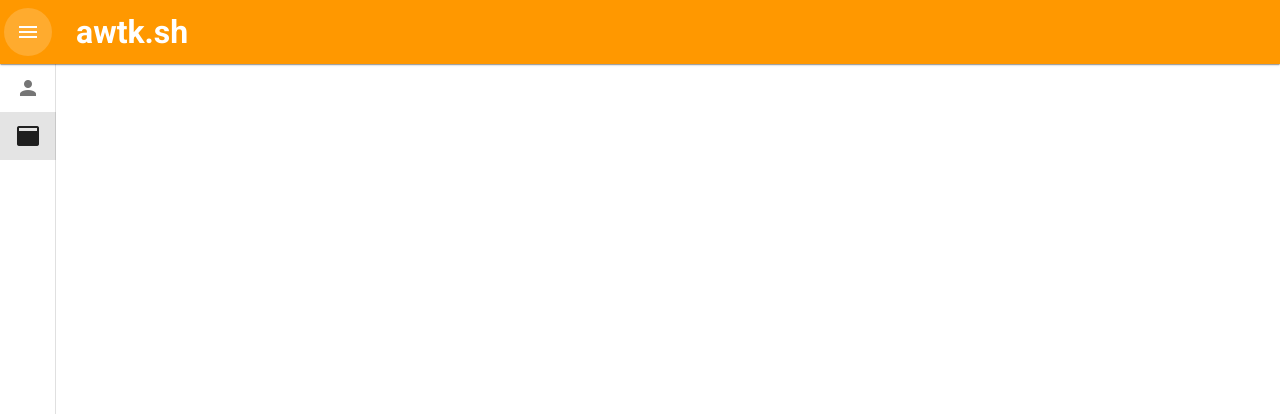
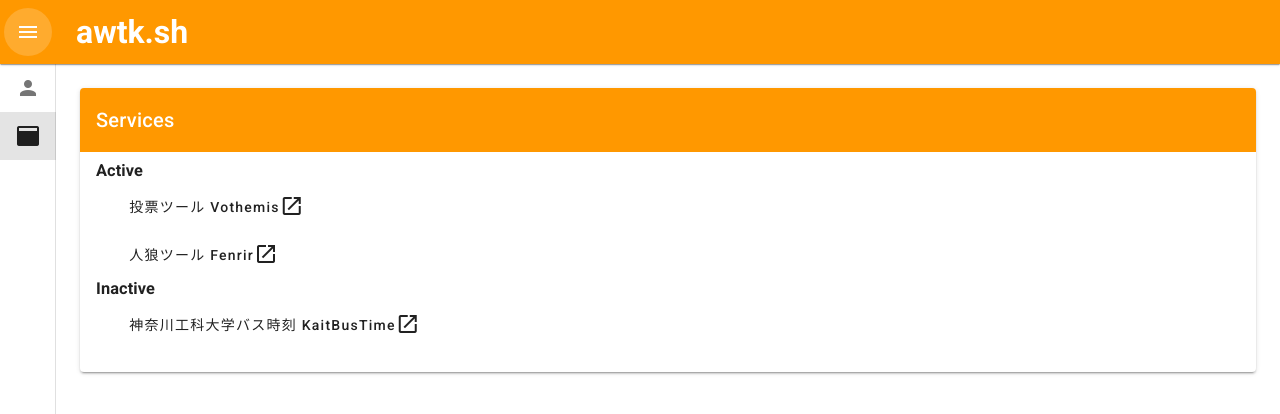
Before and after one commit to awataki/awtk.sh, a Nuxt app: page /services in a window 1280 px wide. Shown: the top 414 px of the page. Built offline with nearby package versions, Linux system fonts and the light colour scheme.

Commit message:
add services page

```diff
--- /dev/null
+++ b/pages/services.vue
@@ -0,0 +1,59 @@
+<template>
+  <v-container fluid>
+    <v-row justify="center" align="start">
+      <v-col cols="12">
+        <v-card>
+          <v-card-title class="primary white--text">
+            Services
+          </v-card-title>
+          <v-card-text>
+            <v-list>
+              <h3>Active</h3>
+              <v-list-item v-for="i in activeServices" :key="i">
+                <link-btn :href="i.link">
+                  {{ i.title }}
+                </link-btn>
+              </v-list-item>
+              <h3>Inactive</h3>
+              <v-list-item v-for="i in inactiveServices" :key="i">
+                <link-btn :href="i.link" disabled>
+                  {{ i.title }}
+                </link-btn>
+              </v-list-item>
+            </v-list>
+          </v-card-text>
+        </v-card>
+      </v-col>
+    </v-row>
+  </v-container>
+</template>
+
+<script>
+import LinkBtn from '~/components/LinkBtn'
+
+export default {
+  components: {
+    LinkBtn
+  },
+  data () {
+    return {
+      activeServices: [
+        {
+          title: '投票ツール Vothemis',
+          link: 'https://vothemis.awtk.sh'
+        },
+        {
+          title: '人狼ツール Fenrir',
+          link: 'https://fenrir.awtk.sh'
+        }
+      ],
+      inactiveServices: [
+        {
+          title: '神奈川工科大学バス時刻 KaitBusTime',
+          link: 'https://bus.awtk.sh'
+        }
+      ]
+    }
+  }
+}
+</script>
```
